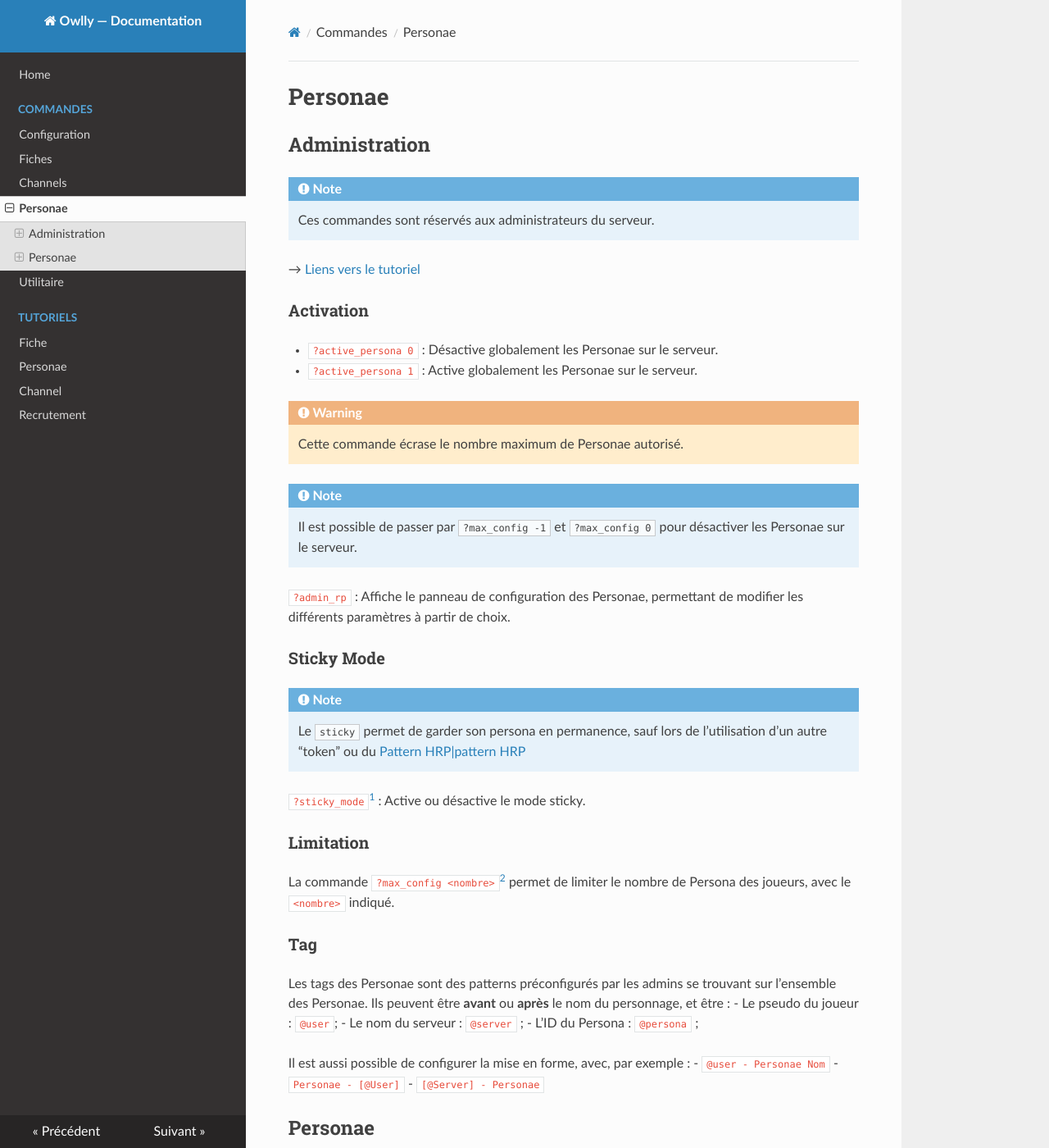
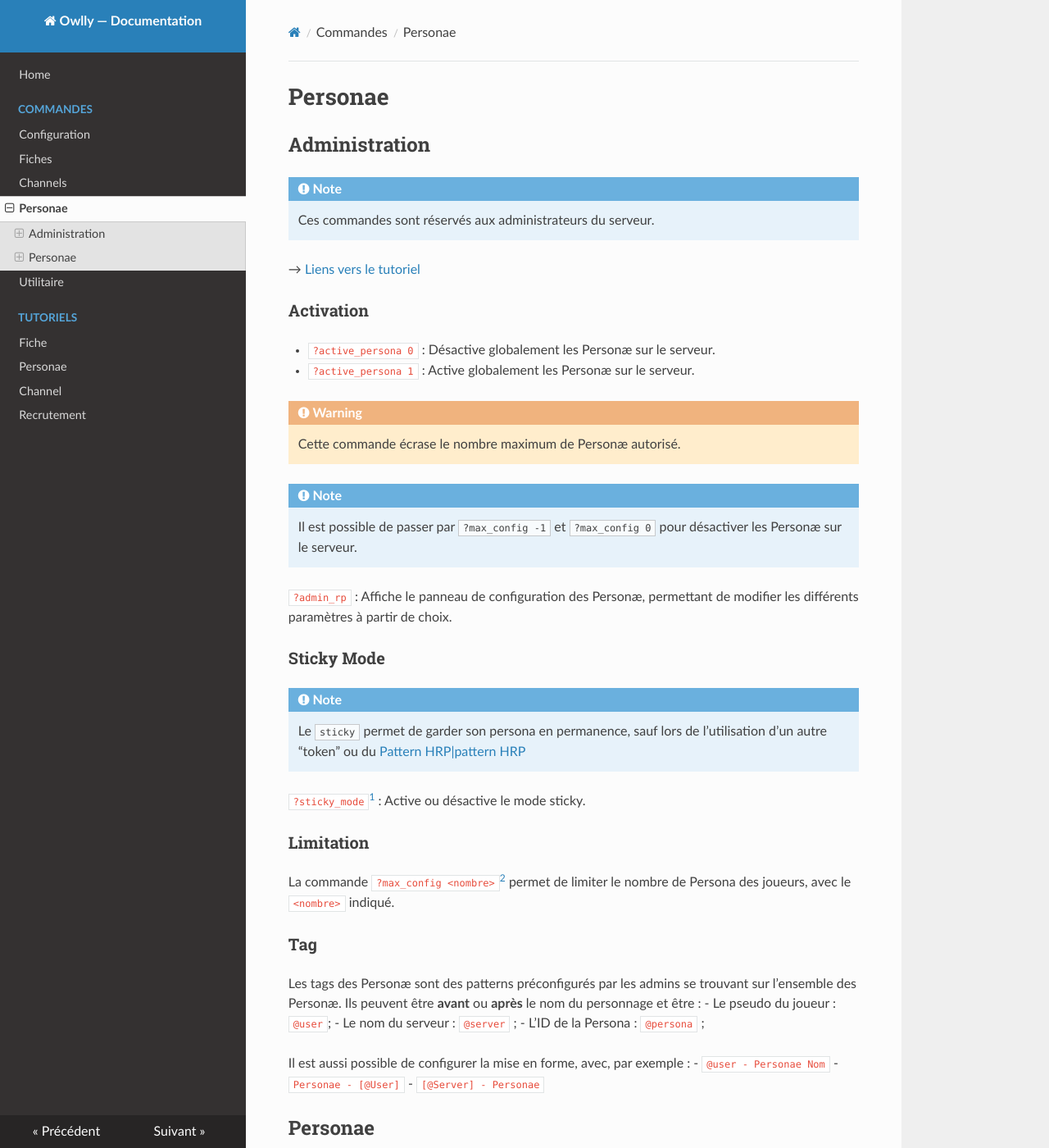
Before and after one commit to OwllyBot/Docs, an MkDocs documentation site: the page built from docs/commands/personae.md, in a window 1280 px wide and 1400 px high. Shown: the whole window at 82% size. Built offline with MkDocs 1.6.1, drawn with Linux system fonts in a browser that asks for light colours; nearby versions of some CDN libraries; some of the changed text lies outside the part shown.

Commit message:
📝 Update persona doc + fautes

```diff
--- a/docs/commands/personae.md
+++ b/docs/commands/personae.md
@@ -4,18 +4,18 @@
 !!! Note
 	Ces commandes sont réservés aux administrateurs du serveur.
 
-→ [Liens vers le tutoriel](../tuto/personae.md#Administration)
+→ [Liens vers le tutoriel](../tuto/persona.md#Administration)
 ### Activation
-- `?active_persona 0` : Désactive globalement les Personae sur le serveur.
-- `?active_persona 1` : Active globalement les Personae sur le serveur.
+- `?active_persona 0` : Désactive globalement les Personæ sur le serveur.
+- `?active_persona 1` : Active globalement les Personæ sur le serveur.
 
 !!! Warning
-	Cette commande écrase le nombre maximum de Personae autorisé.
+	Cette commande écrase le nombre maximum de Personæ autorisé.
 
 !!! Note
-	Il est possible de passer par `?max_config -1` et `?max_config 0` pour désactiver les Personae sur le serveur.
+	Il est possible de passer par `?max_config -1` et `?max_config 0` pour désactiver les Personæ sur le serveur.
 
-`?admin_rp` : Affiche le panneau de configuration des Personae, permettant de modifier les différents paramètres à partir de choix.
+`?admin_rp` : Affiche le panneau de configuration des Personæ, permettant de modifier les différents paramètres à partir de choix.
 
 ### Sticky Mode
 !!! Note
@@ -27,10 +27,10 @@
 La commande `?max_config <nombre>`[^2] permet de limiter le nombre de Persona des joueurs, avec le `<nombre>` indiqué.
 
 ### Tag
-Les tags des Personae sont des patterns préconfigurés par les admins se trouvant sur l’ensemble des Personae. Ils peuvent être **avant** ou **après** le nom du personnage, et être :
+Les tags des Personæ sont des patterns préconfigurés par les admins se trouvant sur l’ensemble des Personæ. Ils peuvent être **avant** ou **après** le nom du personnage et être :
 - Le pseudo du joueur : `@user`;
 - Le nom du serveur : `@server` ;
-- L’ID du Persona : `@persona` ;
+- L’ID de la Persona : `@persona` ;
 
 Il est aussi possible de configurer la mise en forme, avec, par exemple :
 - `@user - Personae Nom`
@@ -38,14 +38,14 @@ Il est aussi possible de configurer la mise en forme, avec, par exemple :
 - `[@Server] - Personae`
 
 ## Personae
-→ [Liens vers le tutoriel](../tuto/personae.md#Création)]
+→ [Liens vers le tutoriel](../tuto/persona.md#Création)]
 
-- `?personae` : Ouvre le menu de configuration des Personae.
-- `?personae_edit` : Ouvre le menu d’édition des Personae.
+- `?personae` : Ouvre le menu de configuration des Personæ.
+- `?personae_edit` : Ouvre le menu d’édition des Personæ.
 
 ### Edition
 !!! Note
-	Il est aussi possible d’utiliser les token des personnages en plus de leurs noms.
+	Il est aussi possible d’utiliser les tokens des personnages en plus de leurs noms.
 
 - `?personae nom <nom_personae> <nouveau_nom>` : Permet d’éditer le nom d’une Persona `<nom_personae>` par `<nouveau_nom>`.
 -  `?personae token <nom_Personae>` : Permet d’éditer le token d’une Persona .
@@ -54,7 +54,7 @@ Il est aussi possible de configurer la mise en forme, avec, par exemple :
 
 ### Message
 
-→ [Lien vers le tutoriel](../tuto/personae.md#Message)
+→ [Lien vers le tutoriel](../tuto/persona.md#Message)
 
 - Les Personæ se déclenchent à l’envoie d’un message avec un token (ou nom, en fonction du mode sticky et de la persona utilisé précédemment.)
 - L’édition se fait par l’utilisation de la fonction “réponse” de discord : Il suffit de répondre à son message avec le nouveau message.
```
Also changed, not shown: docs/tuto/persona.md (renamed from docs/tuto/Personae.md).
